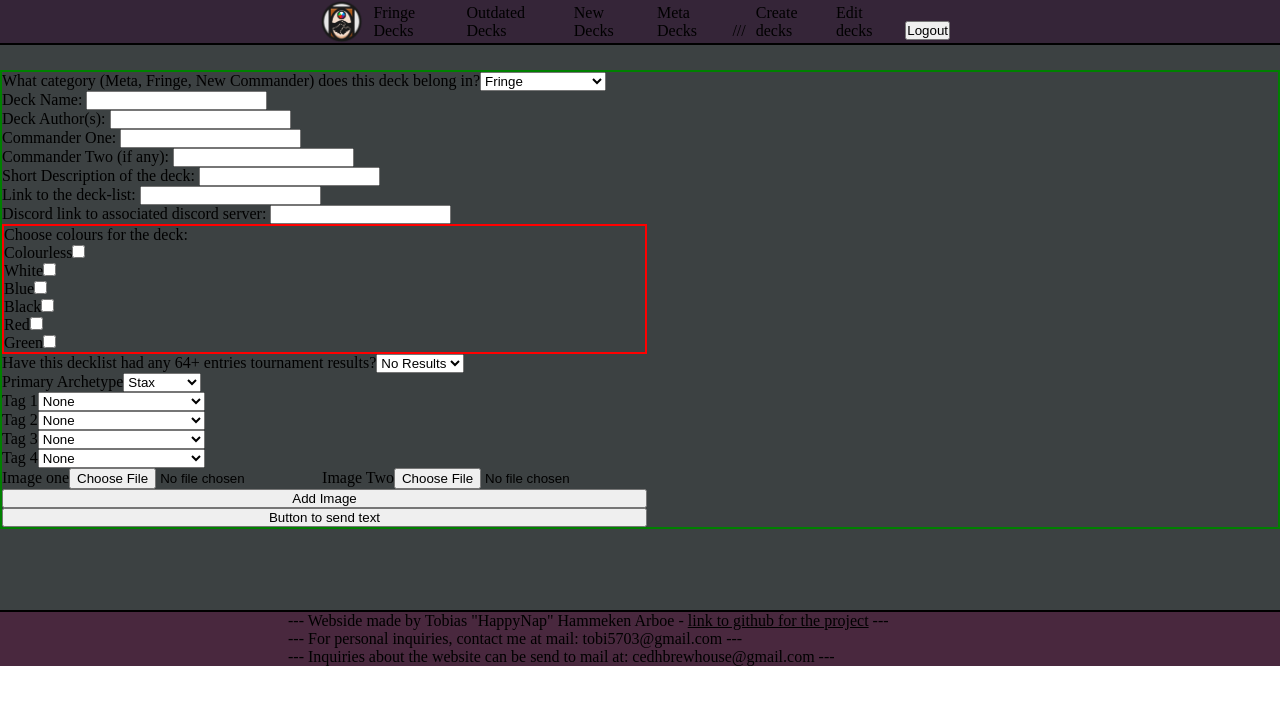
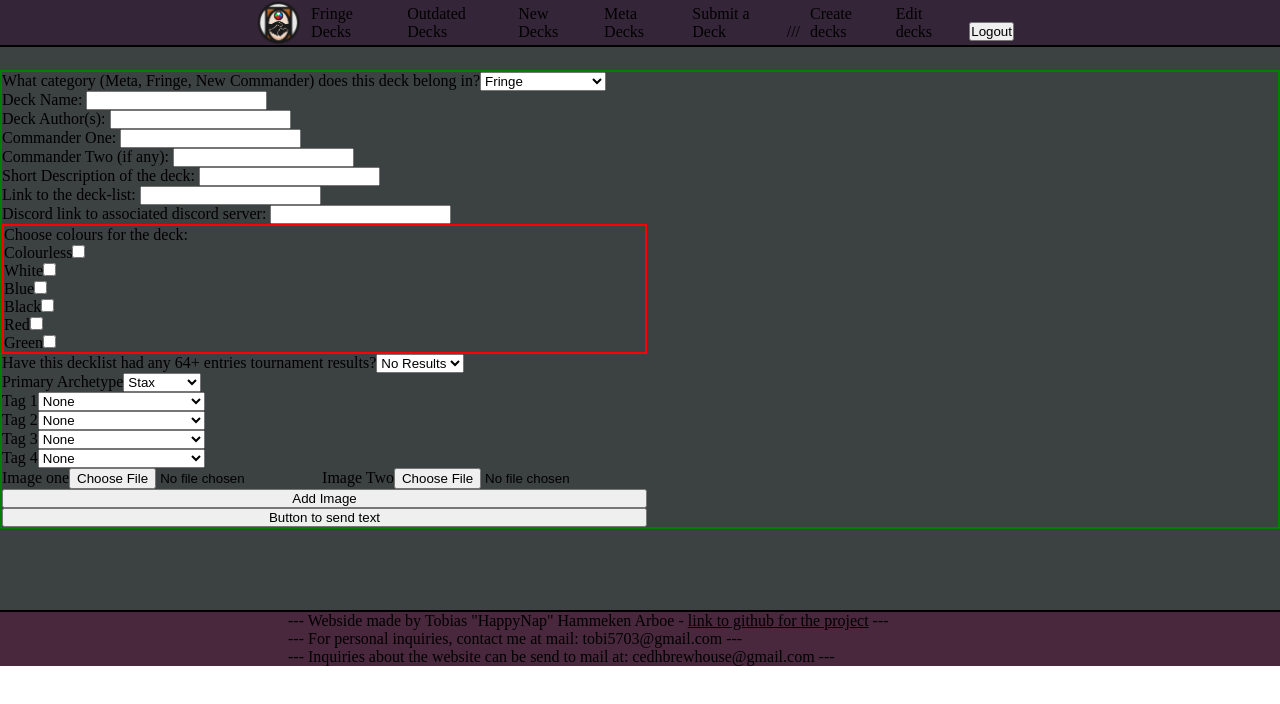
Before and after one commit to H4ppyN4p/cedh_niche_ddb, a React (Create React App) app: page /createdecks in a window 1280 px wide. Shown: the top 704 px of the page. Built offline with nearby package versions, Linux system fonts and the light colour scheme; no server answers; the database is empty; sample sign-in values are in the browser's storage.

Commit message:
Forgot to add the "Submit a deck" link, done now, actually finished and ready to go live

```diff
--- a/src/routes/Root.js
+++ b/src/routes/Root.js
@@ -36,12 +36,11 @@ const Root = () => {
         }
 
         const NavStyle = {
-            width: '50%',
+            width: '60%',
             display: 'flex',
             margin: 'auto',
             flexDirection: 'row',
             zIndex: 40,
-            justifyContent: 'space-between',
         }
 
         const NavStyleInner = {
@@ -81,8 +80,8 @@ const Root = () => {
         <>
         <nav style={Container}>
             <div style={NavStyle}>
-                <Link to={'/'} style={{height: '100%', width: '50px', aspectRatio: '1/1'}}>
-                    <img style={{display: 'block', width: '100%', height: '100%'}} src={logo} />
+                <Link to={'/'} style={{ width: '50px', aspectRatio: '1/1'}}>
+                    <img alt="Logo" style={{display: 'block', width: '100%', height: '100%'}} src={logo} />
                 </Link>
 
                 <div style={NavStyleInner}>
@@ -90,6 +89,7 @@ const Root = () => {
                     <Link style={NavElement} to={'/outdateddecks'}>Outdated Decks</Link>
                     <Link style={NavElement} to={'/newdecks'}>New Decks</Link>
                     <Link style={NavElement} to={'/metadecks'}>Meta Decks</Link>
+                    <a style={NavElement} href="https://discord.gg/upE7RXM3rp" >Submit a Deck</a>
 
 
                 { user ? (
```
